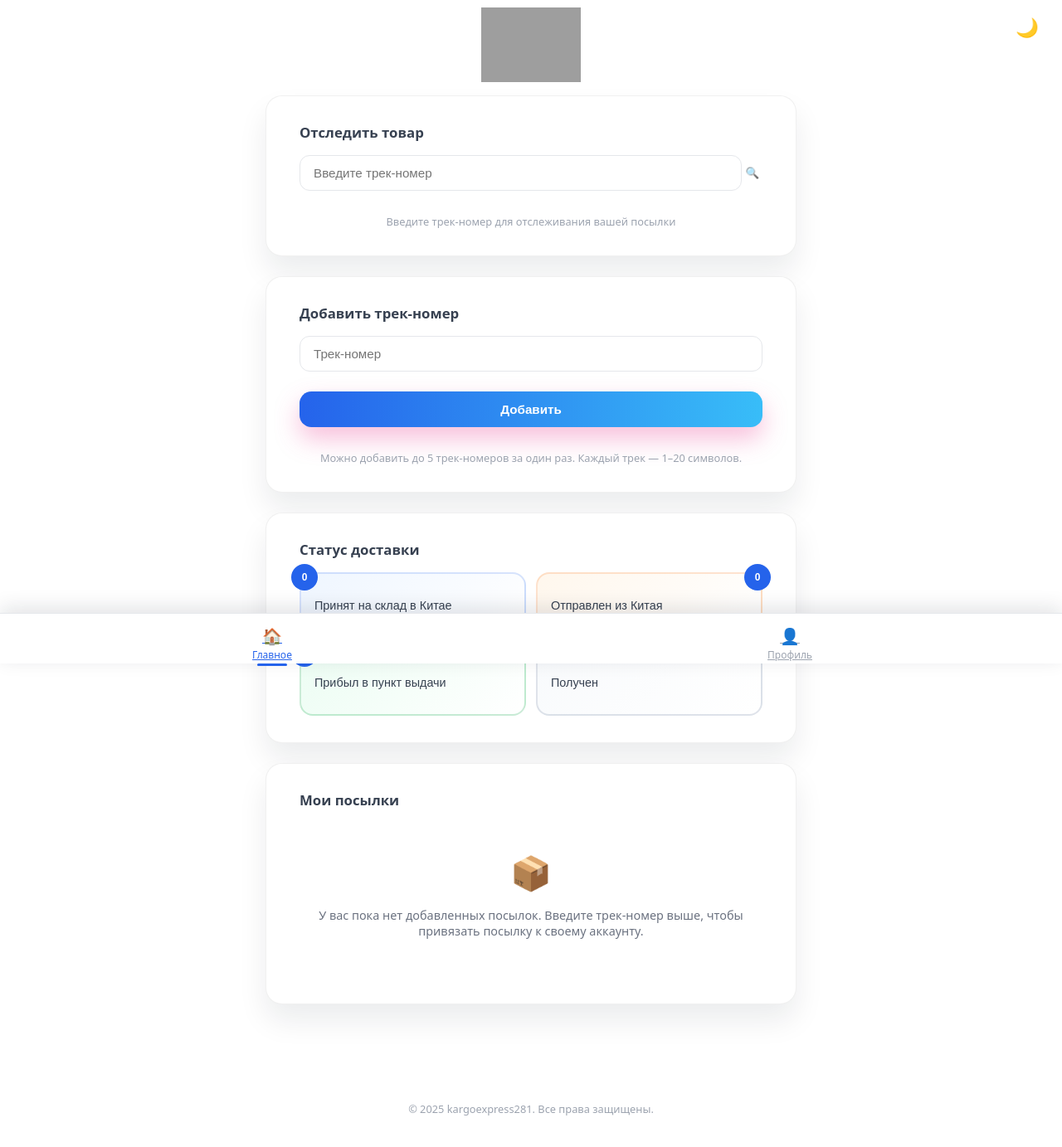
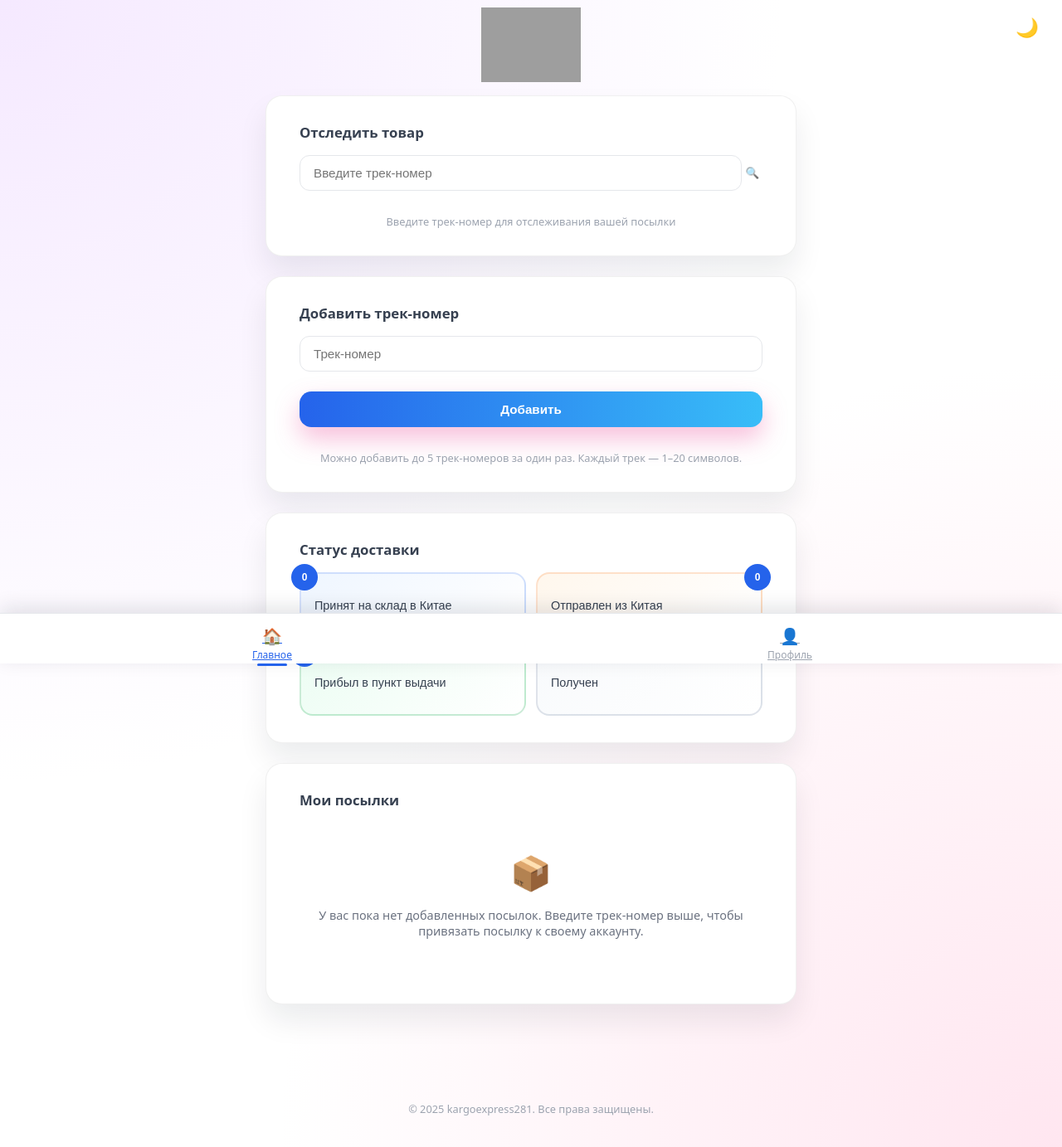
Before and after one commit to isko18/289, a Django app: page /cabinet/ in a window 1280 px wide. Shown: the whole page at 83% size. Run offline with Django 5.2, Linux system fonts and the light colour scheme; the visitor is signed in with stand-in values (Sample User, id 1); data that the repository does not hold is empty; grey boxes are pictures that could not be loaded.

Commit message:
firts commit

```diff
--- a/static/css/cabinet-base.css
+++ b/static/css/cabinet-base.css
@@ -829,33 +829,19 @@ body.theme-dark .profile-field__label {
 
 /* Светлая тема (по умолчанию) */
 body.theme-light {
+  background: var(--bg-light,
+    radial-gradient(circle at top left, var(--background-gradient-from), transparent 50%),
+    radial-gradient(circle at bottom right, var(--background-gradient-to), transparent 50%),
+    var(--background-gradient-via)
+  );
   color: var(--foreground);
 
-  background-image:
-    var(--bg-light),
-    radial-gradient(circle at top left, var(--background-gradient-from), transparent 50%),
-    radial-gradient(circle at bottom right, var(--background-gradient-to), transparent 50%),
-    linear-gradient(var(--background-gradient-via), var(--background-gradient-via));
-
-  background-repeat: no-repeat, no-repeat, no-repeat, no-repeat;
-  background-position: center top, center, center, center;
-  background-size: contain, cover, cover, cover;
-
-  background-attachment: scroll, scroll, scroll, scroll; /* если хочешь fixed — поменяй */
 }
 
 /* Тёмная тема */
 body.theme-dark {
+  background: var(--bg-dark, #05070b);
   color: #f9fafb;
-
-  background-image:
-    var(--bg-dark),
-    linear-gradient(#05070b, #05070b);
-
-  background-repeat: no-repeat, no-repeat;
-  background-position: center top, center;
-  background-size: contain, cover, cover, cover;
-
 }
 
 /* тёмные карточки / элементы */
```
